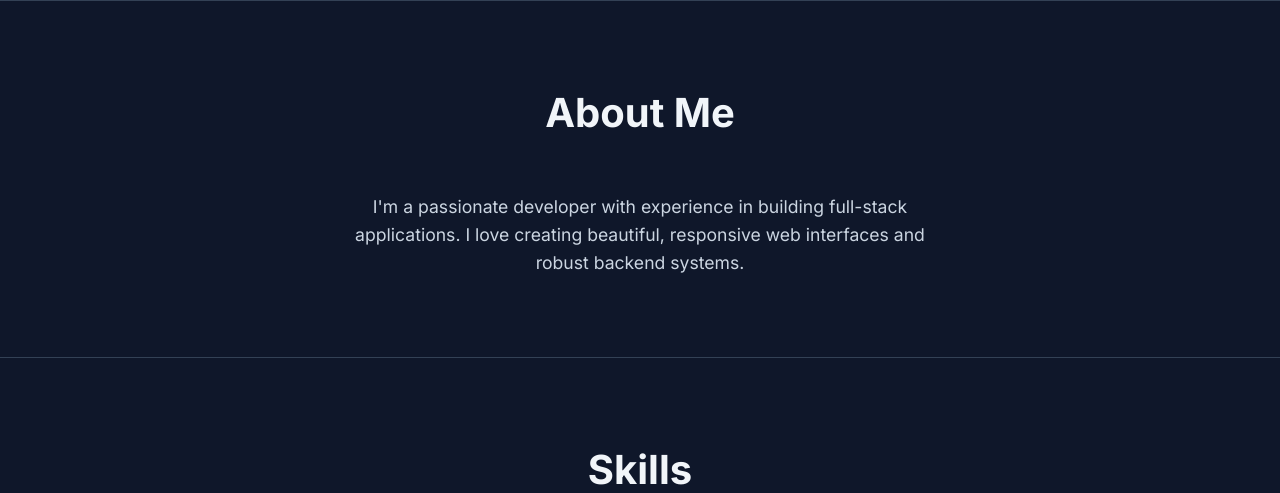
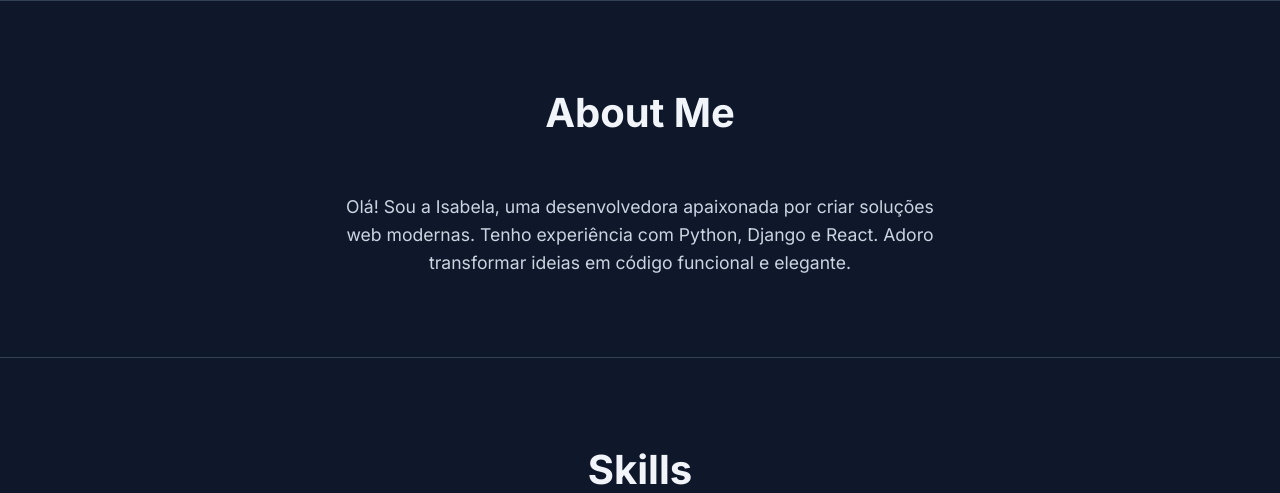
Before and after one commit to IsaPotter/portfolio-programacao, a Django app: page / in a window 1280 px wide. Shown: the part 594-1087 px from the top of the page. Run offline with Django 5.2, Linux system fonts and the light colour scheme; data comes from the database, SQL or seed files in the repository; data that the repository does not hold is empty.

Commit message:
Atualiza texto e layout da seção About

```diff
--- a/templates/index.html
+++ b/templates/index.html
@@ -42,10 +42,15 @@
     <section id="about" class="section">
         <div class="container">
             <h2 class="section-title">About Me</h2>
-            <p class="section-text">
-                I'm a passionate developer with experience in building full-stack applications.
-                I love creating beautiful, responsive web interfaces and robust backend systems.
-            </p>
+            <div class="about-content" style="display: flex; gap: 2rem; align-items: center; flex-wrap: wrap;">
+                <!-- Substitua pelo nome da sua foto se tiver colocado em static/img/ -->
+                <!-- <img src="{% static 'img/perfil.jpg' %}" alt="Isabela" style="width: 200px; border-radius: 50%;"> -->
+
+                <p class="section-text">
+                    Olá! Sou a Isabela, uma desenvolvedora apaixonada por criar soluções web modernas.
+                    Tenho experiência com Python, Django e React. Adoro transformar ideias em código funcional e elegante.
+                </p>
+            </div>
         </div>
     </section>
 
```
